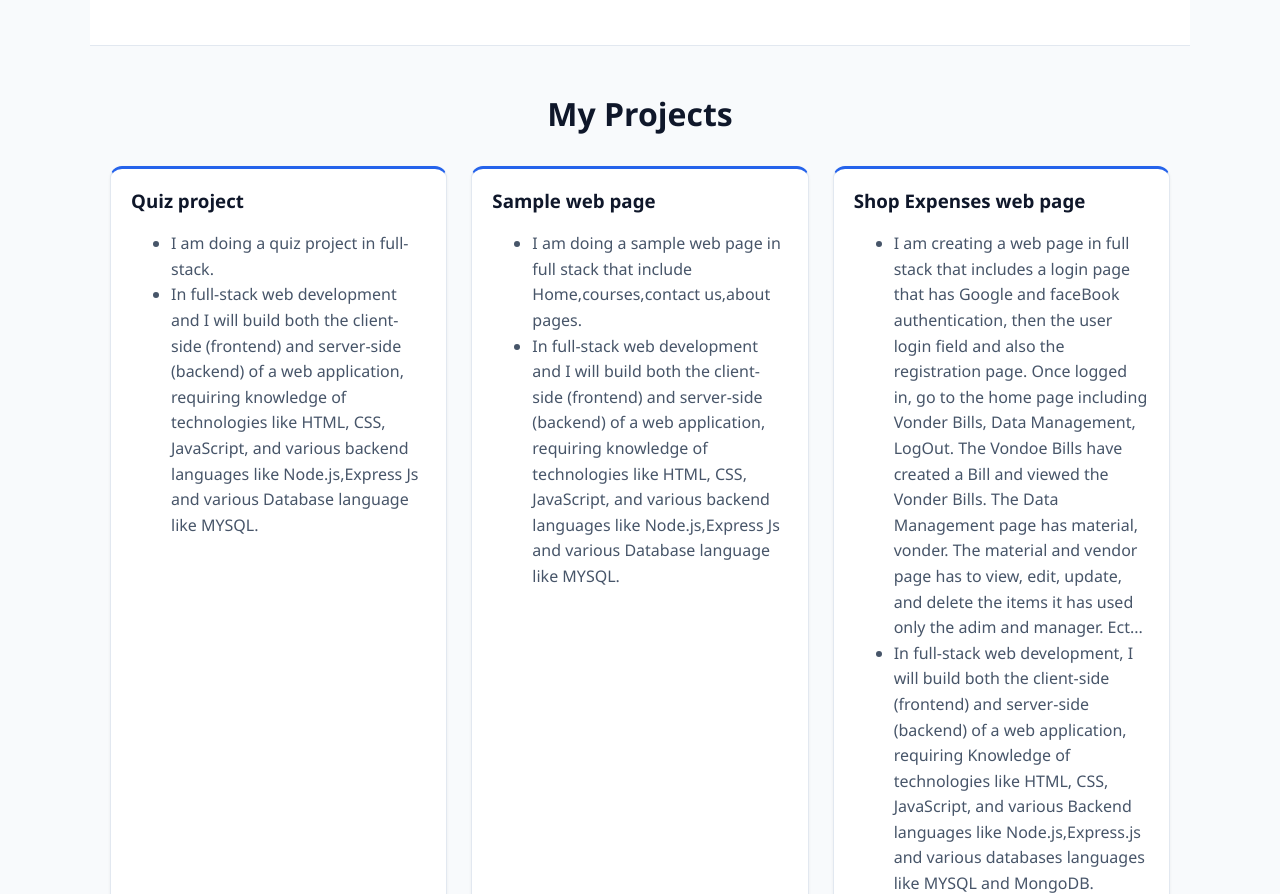
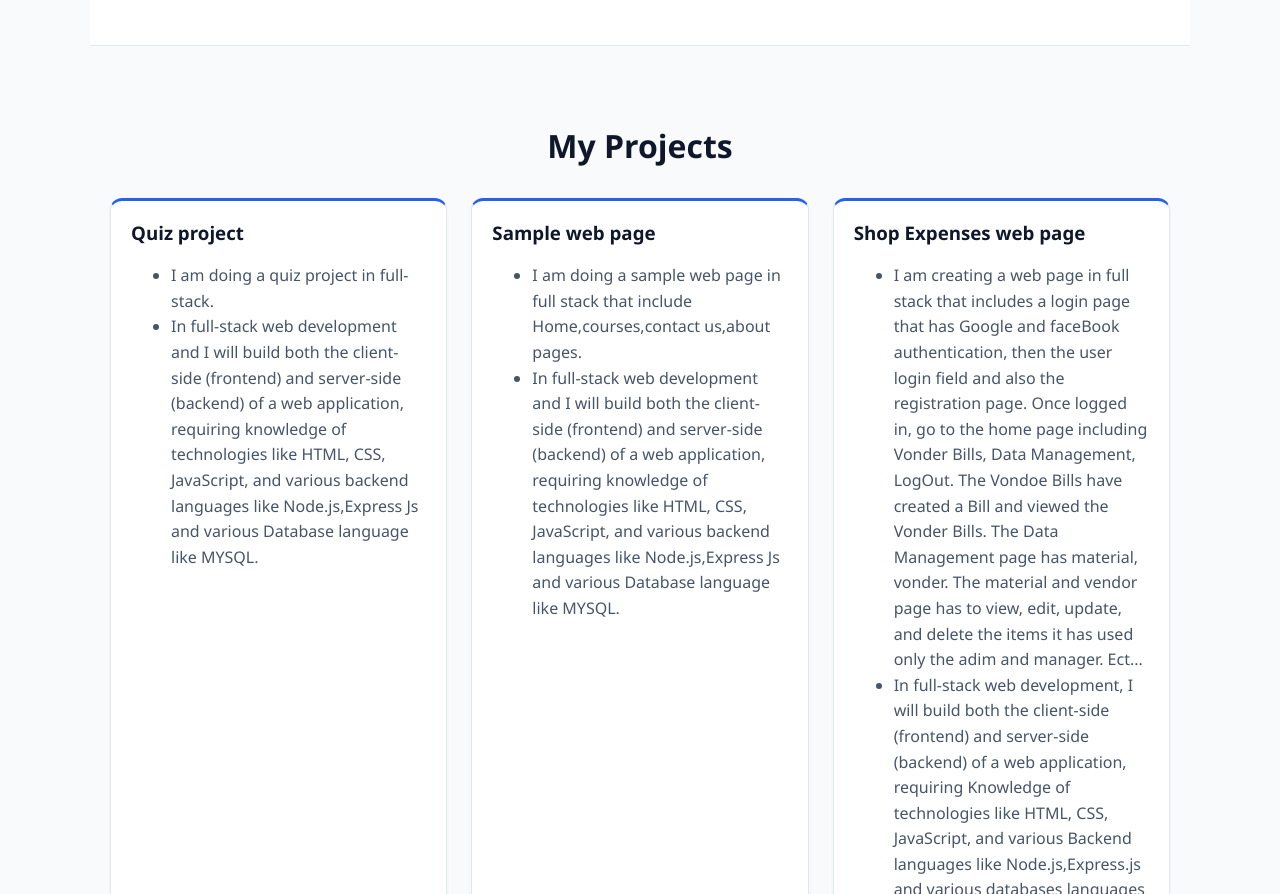
Before and after one commit to logeshkannan-hub123/portfolio-create-AI-Course, a plain HTML site: page index.html in a window 1280 px wide. Shown: the part 2213-3107 px from the top of the page. Drawn offline with Linux system fonts and the light colour scheme.

Commit message:
style change

```diff
--- a/style.css
+++ b/style.css
@@ -315,7 +315,7 @@ header nav ul li a:hover {
 
 .projects-heading {
     text-align: center;
-    margin: 0 0 2rem;
+    margin: 2rem 2rem 2rem;
 }
 
 .projects-grid {
```
